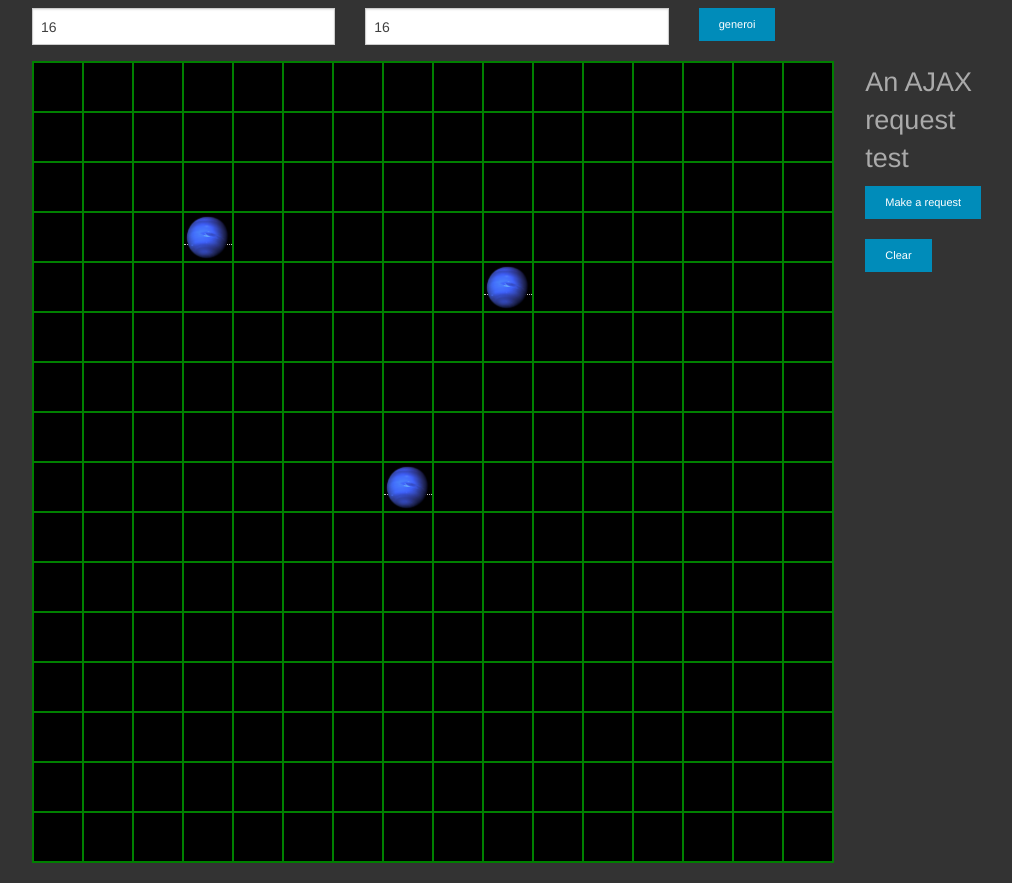
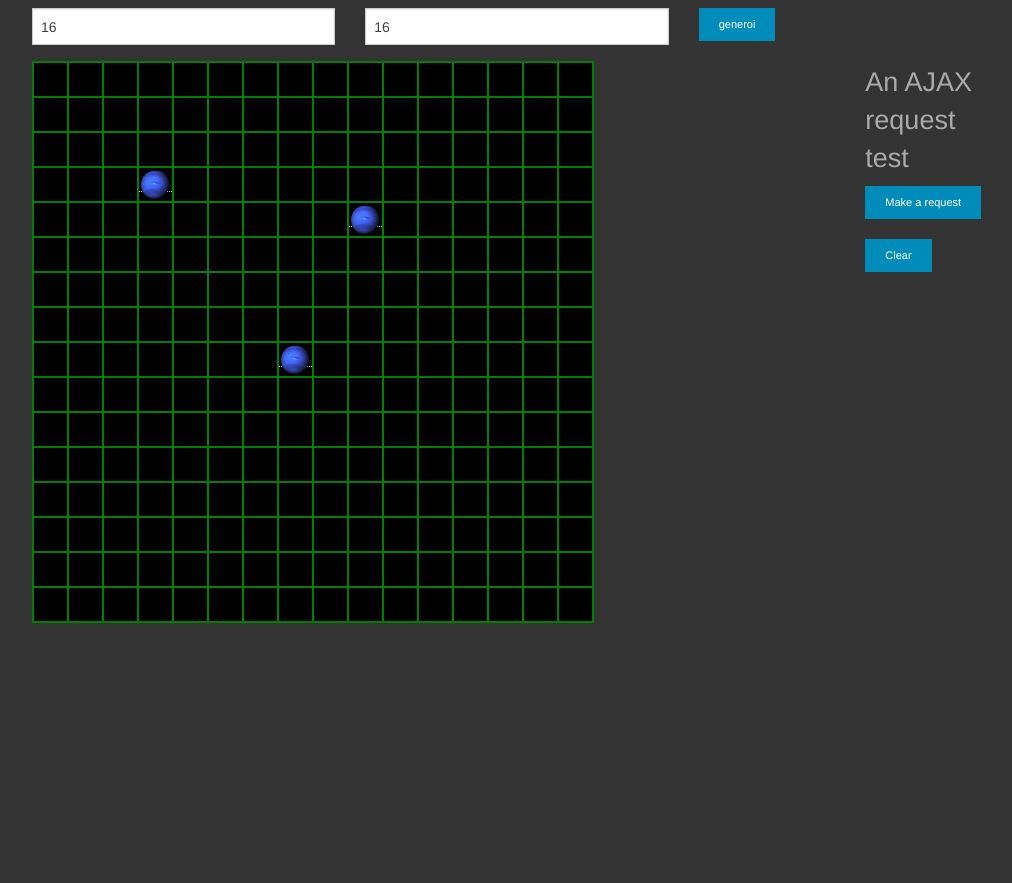
Before and after one commit to heikkiket/konquest-html5, a PHP site: page / in a window 1280 px wide. Shown: the whole page, without its empty margins (123-1135 px from the left). After the commit the page ends 623 px from the top, so only its background shows below. Run offline with PHP 8.4, Linux system fonts and the light colour scheme.

Commit message:
Diminished the grid shell size.

```diff
--- a/css/style.css
+++ b/css/style.css
@@ -18,8 +18,8 @@ body {
 }
 
 #spacegrid td {
-  width: 50px;
-  height: 50px;
+  width: 35px;
+  height: 35px;
   border-right: 2px solid green;
   border-bottom: 2px solid green;
   margin: 0;
```
